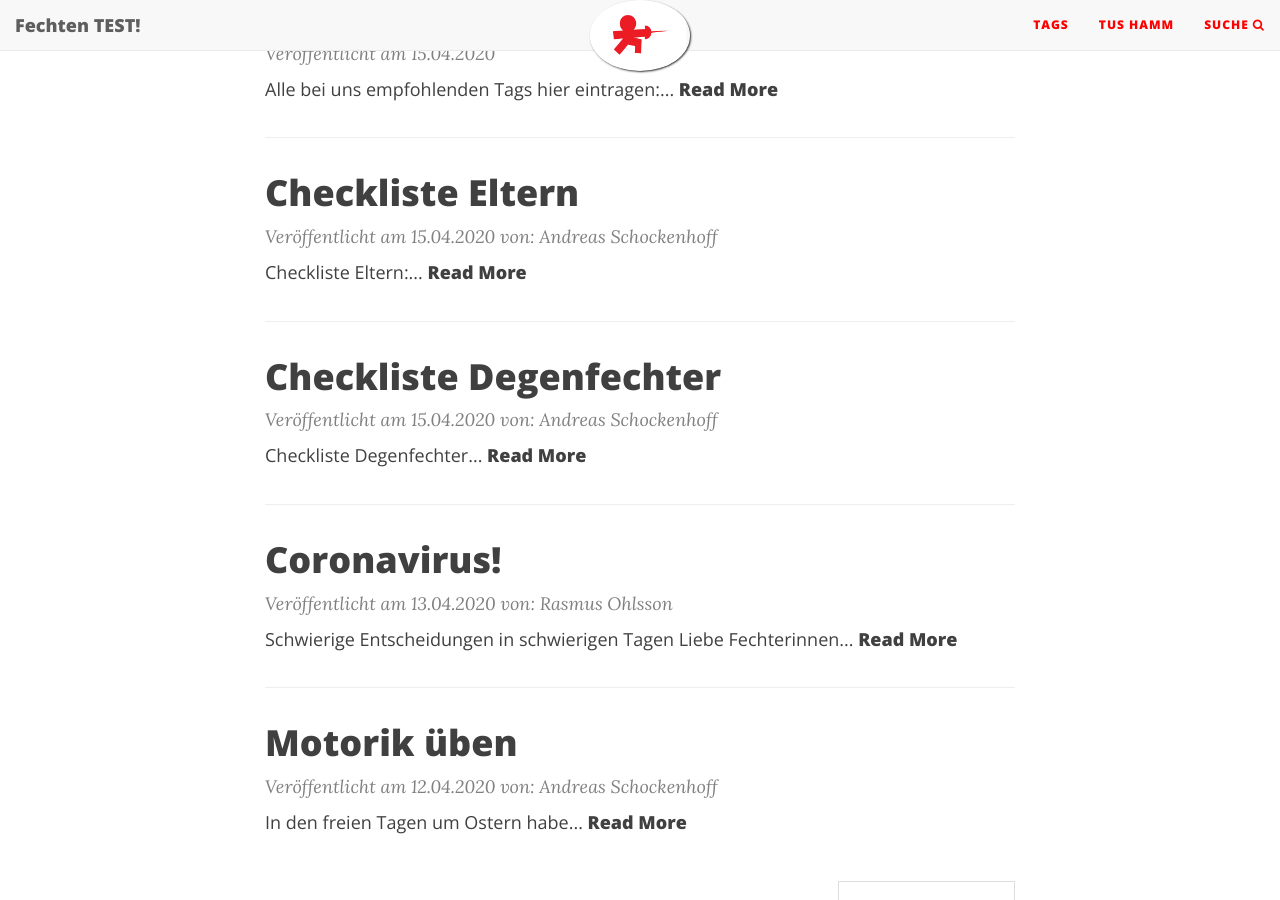
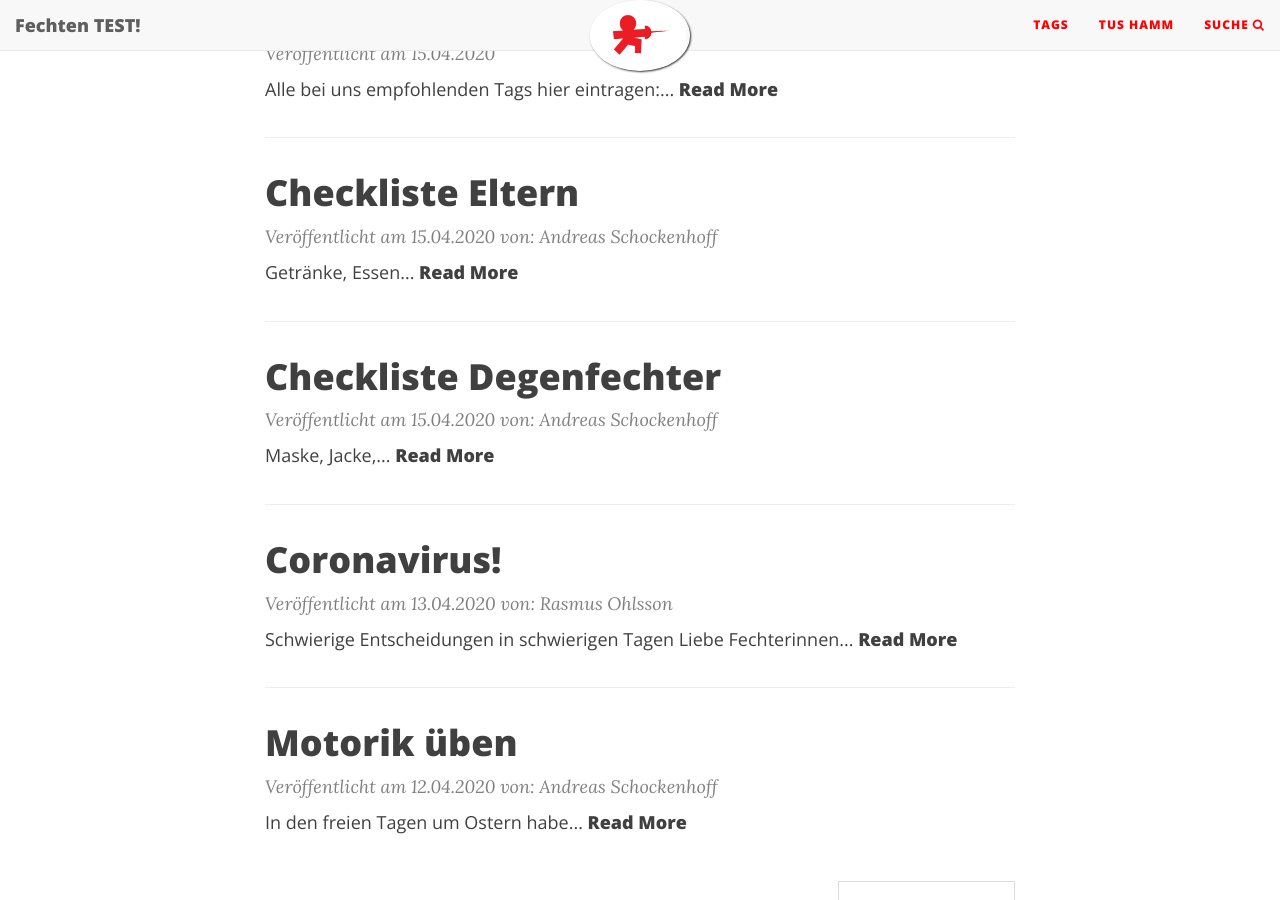
Before and after one commit to test-blog-fechten/test-blog-fechten.github.io, a Jekyll site: the page built from index.html, in a window 1280 px wide and 900 px high, scrolled down 307 px. Built offline with Jekyll 4.4.1, drawn with Linux system fonts in a browser that asks for light colours; nearby versions of some CDN libraries; the list of posts is cut into pages by our own code.

Commit message:
correct post

```diff
--- a/_posts/2020-04-15-checkliste.md
+++ b/_posts/2020-04-15-checkliste.md
@@ -5,9 +5,7 @@
 author: Andreas Schockenhoff
 email: ASchockenhoff@fechten-hamm.de
 ---
-
 <!--- Tags Ideen Degen,Checklisten --->
-## Checkliste Degenfechter
 * Maske, Jacke, Plaston, Fechthose, Turnschuhe, Fechtsocken, Handschuh, Brustschutz
 * Trainigshose, Trainigsjacke
 * Getränke, Essen
--- a/_posts/2020-04-15-eltern-checkliste.md
+++ b/_posts/2020-04-15-eltern-checkliste.md
@@ -8,7 +8,6 @@
 
 <!--- Tags Ideen Degen,Checklisten --->
 
-## Checkliste Eltern:
 * Getränke, Essen
 * Auch die Checkliste Fechter(Kind) falls nötig prüfen.
 * Fahrt zum Tunierort organisieren. (Ausschreibung mitnehmen)
```
